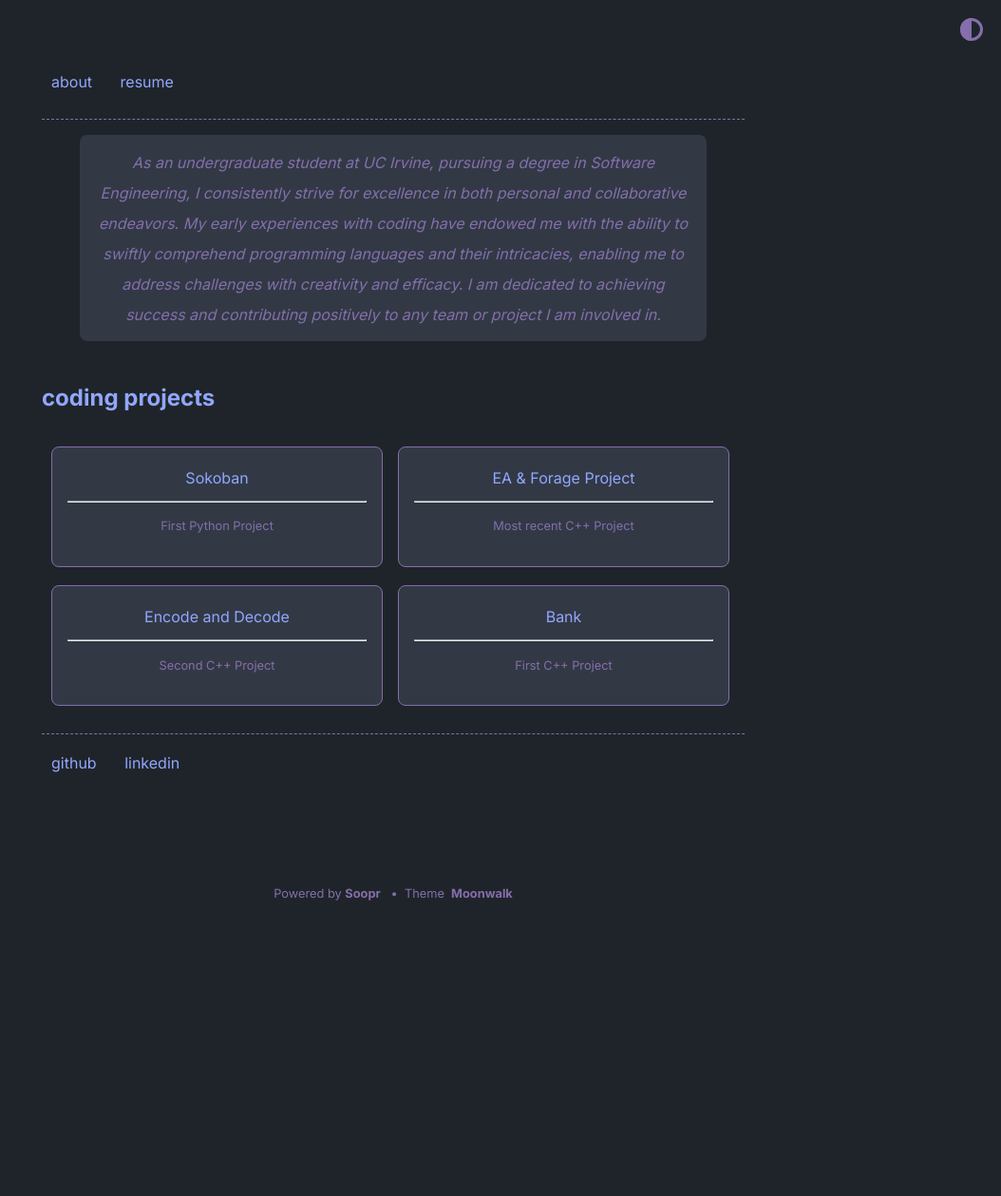
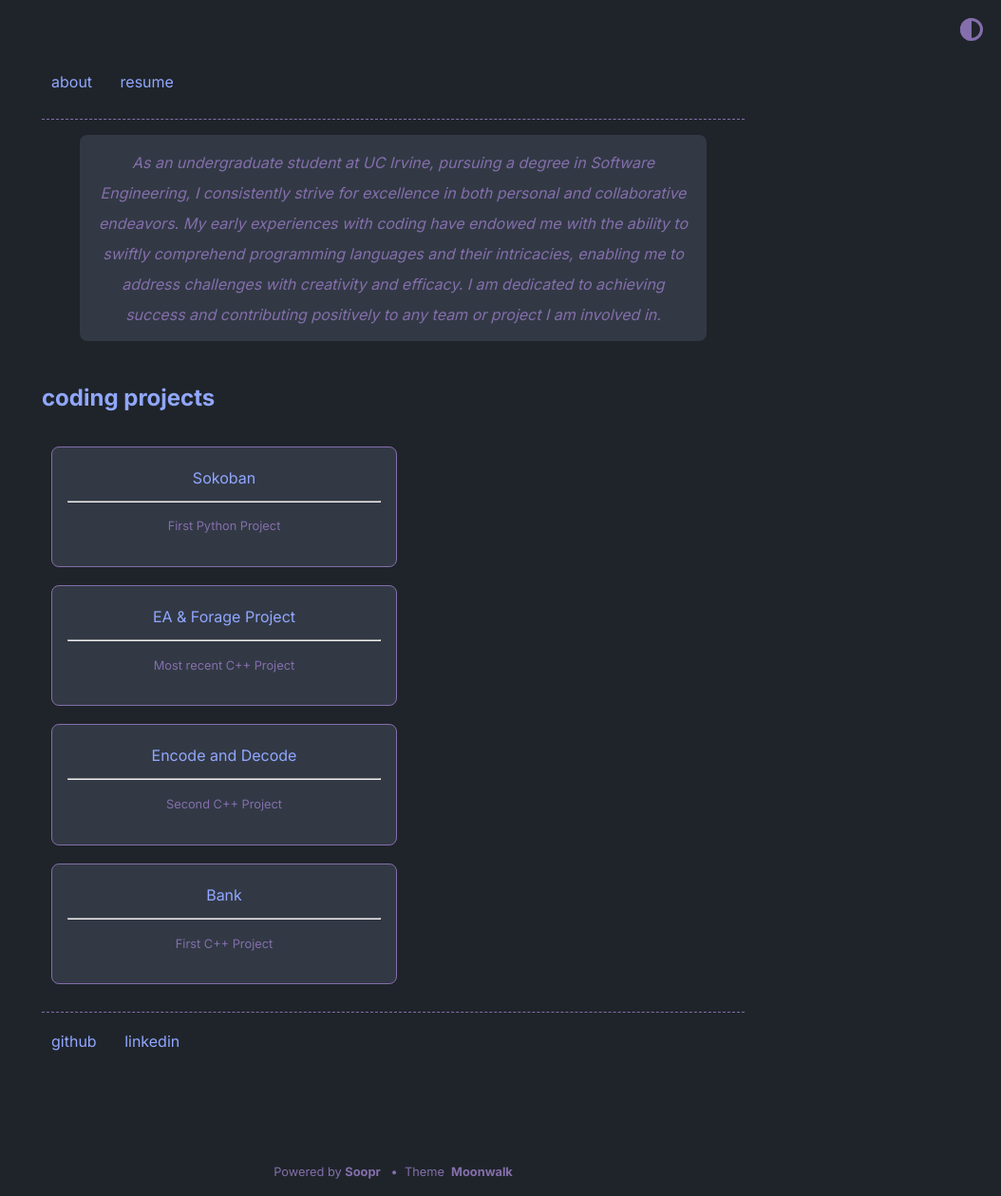
Before and after one commit to jshields06/jshields06.github.io, a Jekyll site: the page built from index.md, in a window 1280 px wide. Shown: the whole page at 95% size, without its empty margins (226-1280 px from the left). Built offline with Jekyll 4.4.1, drawn with Linux system fonts in a browser that asks for light colours; before the commit the page ends 967 px from its top, so only the background shows below that.

Commit message:
update len

```diff
--- a/_sass/list.scss
+++ b/_sass/list.scss
@@ -19,7 +19,7 @@ ul.horizontal-list {
 .card {
     padding: 1em;
     border: 1px var(--text) solid;
-    width:315px;
+    width:330px;
     height: auto;
     text-align: center;
     font-size: 1em;
```
